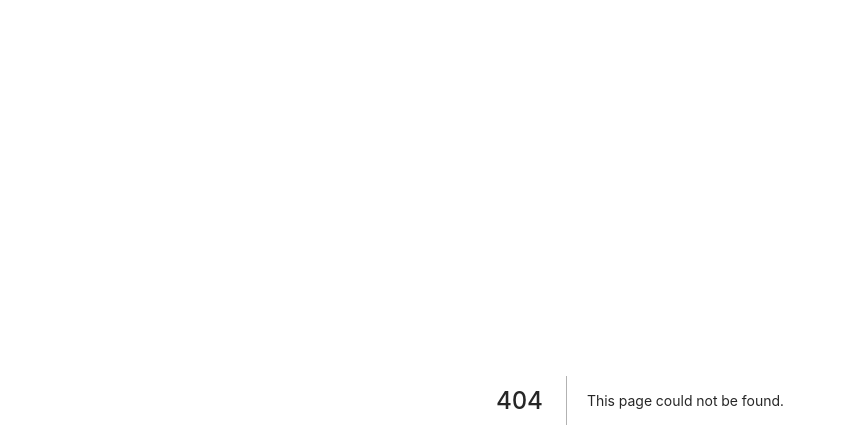
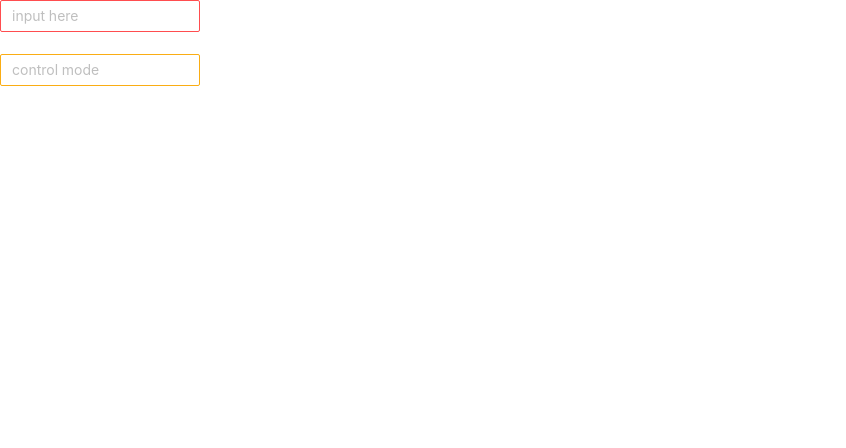
Before and after one commit to talhajubaer018/antdesign, a Next.js app: page /autocomplete in a window 1280 px wide. Before the commit this address had no page. Shown: the top 448 px of the page, without its empty margins (0-846 px from the left). Built offline with nearby package versions, Linux system fonts and the light colour scheme.

Commit message:
autocomplete added

```diff
--- /dev/null
+++ b/pages/autocomplete.js
@@ -0,0 +1,52 @@
+import { AutoComplete } from "antd";
+import React, { useState } from "react";
+
+const AutocompleteAD = () => {
+  const [value, setValue] = useState("");
+  const [options, setOptions] = useState([]);
+
+  const onSearch = (searchText) => {
+    setOptions(!searchText ? [] : [mockVal(searchText), mockVal(searchText, 2), mockVal(searchText, 3)]);
+  };
+  const onSelect = (data) => {
+    console.log("onSelect", data);
+  };
+
+  const onChange = (data) => {
+    setValue(data);
+  };
+
+  const mockVal = (str, repeat = 1) => ({
+    value: str.repeat(repeat),
+  });
+  return (
+    <div>
+      <AutoComplete
+        status="error"
+        options={options}
+        style={{
+          width: 200,
+        }}
+        onSelect={onSelect}
+        onSearch={onSearch}
+        placeholder="input here"
+      />
+      <br />
+      <br />
+      <AutoComplete
+        status="warning"
+        value={value}
+        options={options}
+        style={{
+          width: 200,
+        }}
+        onSelect={onSelect}
+        onSearch={onSearch}
+        onChange={onChange}
+        placeholder="control mode"
+      />
+    </div>
+  );
+};
+
+export default AutocompleteAD;
```
